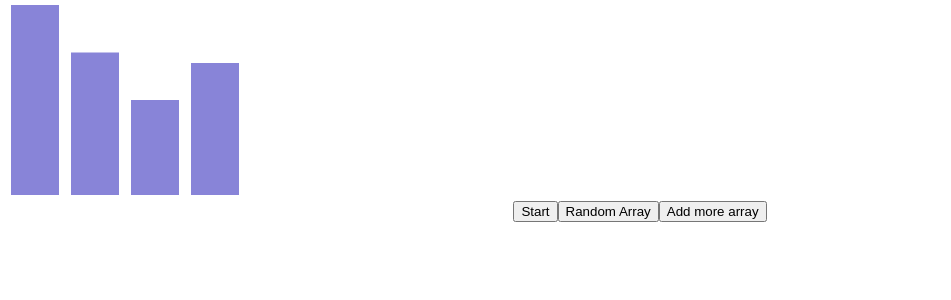
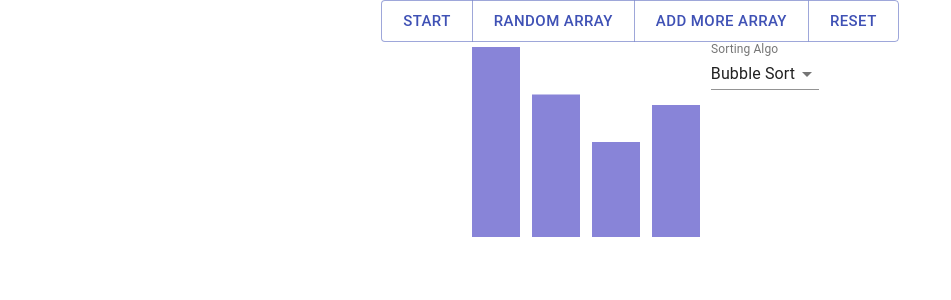
Before and after one commit to chaohuichen/sortingvisualizer, a React (Create React App) app: page / in a window 1280 px wide. Shown: the top 300 px of the page, without its empty margins (0-951 px from the left). Built offline with nearby package versions, Linux system fonts and the light colour scheme.

Commit message:
added eslint and insertionsort for compare algo

```diff
--- a/src/App.js
+++ b/src/App.js
@@ -1,7 +1,7 @@
 import './App.css';
 import Charts from './Charts';
 
-function App() {
+function App () {
   return (
     <div className='App'>
       <Charts />
--- a/src/Charts.js
+++ b/src/Charts.js
@@ -1,44 +1,59 @@
 import SingleChart from './SingleChart';
 import { useState } from 'react';
 import product from 'immer'
-import {generateRandomArray} from "./ult";
-
+import { generateRandomArray } from './ult';
+import { Button, ButtonGroup } from '@material-ui/core'
 const Charts = () => {
-  const [state, setstate] = useState({data:[[
-    { value: 4000, color: '#8884d8' },
-    { value: 3000, color: '#8884d8' },
-    { value: 2000, color: '#8884d8' },
-    { value: 2780, color: '#8884d8' },
-  ]],
-    startAnimation:false});
+  const [state, setstate] = useState({
+    data: [[
+      { value: 4000, color: '#8884d8' },
+      { value: 3000, color: '#8884d8' },
+      { value: 2000, color: '#8884d8' },
+      { value: 2780, color: '#8884d8' }
+    ]],
+    startAnimation: false
+  });
   // TODO but on add an array after finish sorting
-  const handleAddArray=()=>{
-    setstate(product(draftState=>{
+  const handleAddArray = () => {
+    setstate(product(draftState => {
       draftState.data.push([...draftState.data[0]])
     }))
   }
-  const handleRandomArray=()=>{
-    let randomArray  = generateRandomArray()
-    setstate(product(draftState=>{
-      draftState.data= draftState.data.map(e=>[...randomArray])
+  const handleRandomArray = () => {
+    const randomArray = generateRandomArray()
+    setstate(product(draftState => {
+      draftState.data = draftState.data.map(e => [...randomArray])
     }))
   }
-  const handleStartAnimation=()=>{
-    setstate(product(draftState=>{
-      draftState.startAnimation=!state.startAnimation
+  const handleStartAnimation = () => {
+    setstate(product(draftState => {
+      draftState.startAnimation = !state.startAnimation
     }))
   }
 
-  return <div>
+  const handleReset = () => {
+    setstate(product(draftState => {
+      draftState.data = [[
+        { value: 4000, color: '#8884d8' },
+        { value: 3000, color: '#8884d8' },
+        { value: 2000, color: '#8884d8' },
+        { value: 2780, color: '#8884d8' }
+      ]]
+      draftState.startAnimation = false
+    }))
+  }
+  return <div >
+    <ButtonGroup size="large" color="primary" aria-label="outlined primary button group">
+      <Button onClick={handleStartAnimation} >Start</Button>
+      <Button onClick={handleRandomArray} >Random Array</Button>
+      <Button onClick={handleAddArray}>Add more array</Button>
+      <Button onClick={handleReset}>Reset</Button>
+    </ButtonGroup>
     {
-      state.data.map((dataValues,index)=>{
-        console.log(state.data)
-        return <SingleChart  startAnimation={state.startAnimation} key={index} incomingData={dataValues} />
+      state.data.map((dataValues, index) => {
+        return <SingleChart startAnimation={state.startAnimation} key={index} incomingData={dataValues} />
       })
     }
-  <button onClick={handleStartAnimation}>Start</button>
-    <button onClick={handleRandomArray}>Random Array</button>
-    <button onClick={handleAddArray}>Add more array</button>
   </div>
 };
 
--- a/src/SingleChart.js
+++ b/src/SingleChart.js
@@ -1,28 +1,38 @@
-import {Bar, BarChart, Cell} from 'recharts'
-import {useEffect, useState} from 'react'
-import {sleep} from './ult'
-
+import { Bar, BarChart, Cell } from 'recharts'
+import { useEffect, useState } from 'react'
+import { sleep } from './ult'
+import {
+  Select,
+  FormControl,
+  MenuItem,
+  InputLabel
+} from '@material-ui/core';
 const comparing = 'red'
 const original = '#8884d8'
 const finish = 'green'
 const swap = 'yellow'
+const point = 'orange'
 function SingleChart ({ incomingData, startAnimation }) {
   const [data, setData] = useState([])
-
+  const [sortingAlgo, setSortingAlgo] = useState('bubbleSort')
   useEffect(() => {
     setData([...incomingData])
-  }, [incomingData])
-  useEffect( ()=>{
-    if(startAnimation){
+    if (startAnimation) {
+      startSorting()
+    }
+  }, [incomingData, startAnimation])
+
+  const startSorting = () => {
+    if (sortingAlgo === 'bubbleSort') {
       bubbleSort()
+    } else {
+      insertionSort()
     }
-    // bubbleSort()
-  },[startAnimation])
-
-  const animationChange = async (data,  color,x, y) => {
-      setData(()=>{
+  }
+  const animationChange = async (data, color, x, y) => {
+    setData(() => {
       return data.map((element, index) => {
-              if (index === x || index===y) {
+        if (index === x || index === y) {
           return {
             value: element.value,
             color: color
@@ -35,13 +45,13 @@ function SingleChart ({ incomingData, startAnimation }) {
 
     await sleep(10)
   };
-  const swapStateValue = (x,y)=>{
-      setData((prevState)=>{
+  const swapStateValue = (x, y) => {
+    setData((prevState) => {
       return prevState.map((element, index) => {
         if (index === x) {
-                  return {...data[y]}
-              }else if(index === y){
-                  return {...data[x]}
+          return { ...data[y] }
+        } else if (index === y) {
+          return { ...data[x] }
         } else {
           return element
         }
@@ -49,41 +59,93 @@ function SingleChart ({ incomingData, startAnimation }) {
     })
   }
   const bubbleSort = async () => {
-
     for (let i = 0; i < data.length; ++i) {
       for (let j = i; j < data.length - 1; ++j) {
         // comparing the change in state
-        await animationChange(data, comparing,j + 1, i )
+        await animationChange(data, comparing, j + 1, i)
         if (data[j + 1].value < data[i].value) {
-            //swap in local
+          // swap in local
           const temp = data[j + 1]
           data[j + 1] = data[i]
           data[i] = temp
-            //swap in state
-            swapStateValue(i,j+1)
-          await animationChange(data, swap,j + 1, i)
+          // swap in state
+          swapStateValue(i, j + 1)
+          await animationChange(data, swap, j + 1, i)
         }
         // change back the original color
         await animationChange(data, original, j + 1, i)
       }
-      await animationChange(data, finish, i)
-        //comparing the change in local
-       data[i] = {
-          value:data[i].value,
-           color:finish
+      // await animationChange(data, finish, i)
+      // // comparing the change in local
+      // data[i] = {
+      //   value: data[i].value,
+      //   color: finish
+      // }
     }
-    }
+    finalFinishAnimation()
     setData([...data])
   };
 
+  const insertionSort = async () => {
+    for (let i = 1; i < data.length; i++) {
+      const temp = data[i]
+      await animationChange(data, point, i)
+      for (let j = i; j >= 0; j--) {
+        await animationChange(data, comparing, j - 1, i)
+        if (j > 0 && data[j - 1].value > temp.value) {
+          data[j] = data[j - 1];
+          // change in state
+          setData((prevState) => {
+            return prevState.map((element, index) => {
+              if (index === j) {
+                return { ...data[j - 1] }
+              } else {
+                return element
+              }
+            })
+          })
+          await animationChange(data, swap, j, j - 1)
+        } else {
+          data[j] = temp;
+          await animationChange(data, swap, j, i)
+          break;
+        }
+      }
+    }
+    finalFinishAnimation()
+    setData([...data])
+  }
+
+  const finalFinishAnimation = async () => {
+    for (let i = 0; i < data.length; ++i) {
+      data[i] = {
+        value: data[i].value,
+        color: finish
+      }
+      await animationChange(data, finish, i)
+      await sleep(0)
+    }
+  }
   return (
-      <BarChart width={250} height={200} data={data}>
+      <div style={{ display: 'flex', flexDirection: 'row', justifyContent: 'center' }}>
+      <BarChart width={250} height={200} data={data} style={{ }}>
         <Bar dataKey='value'>
           {data.map((d, index) => {
             return <Cell key={index} fill={d.color} />
           })}
         </Bar>
       </BarChart>
+        <FormControl style={{ }}>
+          <InputLabel >Sorting Algo</InputLabel>
+          <Select className='menuitem'
+              onChange={(e) => setSortingAlgo(e.target.value)}
+              value={sortingAlgo}
+          >
+            <MenuItem value={'bubbleSort'}>Bubble Sort</MenuItem>
+            <MenuItem value={'insertionSort'}>Insertion Sort</MenuItem>
+          </Select>
+        </FormControl>
+        </div>
   )
 }
 
--- a/src/index.js
+++ b/src/index.js
@@ -1,14 +1,12 @@
-import React from 'react';
+
 import ReactDOM from 'react-dom';
 import './index.css';
 import App from './App';
 import reportWebVitals from './reportWebVitals';
 
 ReactDOM.render(
-  <React.StrictMode>
-    <App />
-  </React.StrictMode>,
-  document.getElementById('root')
+    <App />,
+    document.getElementById('root')
 );
 
 // If you want to start measuring performance in your app, pass a function
--- a/src/ult.js
+++ b/src/ult.js
@@ -3,12 +3,12 @@ const sleep = (milliseconds) => {
     setTimeout(resolve, milliseconds)
   })
 };
-const  generateRandomArray=()=>{
-  let randomLen = Math.ceil(Math.random()*100)+10
-  let randomArray = new Array(randomLen)
-  for(let  i = 0;i<randomLen;i++){
-    randomArray[i] ={value:Math.ceil(Math.random()*100),color:'#8884d8'}
+const generateRandomArray = () => {
+  const randomLen = Math.ceil(Math.random() * 100) + 10
+  const randomArray = new Array(randomLen)
+  for (let i = 0; i < randomLen; i++) {
+    randomArray[i] = { value: Math.ceil(Math.random() * 100), color: '#8884d8' }
   }
-  return  randomArray
+  return randomArray
 }
-export { sleep,generateRandomArray }
+export { sleep, generateRandomArray }
```
Also changed, not shown: package.json (+9 -0 lines), .eslintrc.js (added), 1 other file (tests, documents, lock files or other folders). Lines whose indentation alone changed are shown as unchanged.
